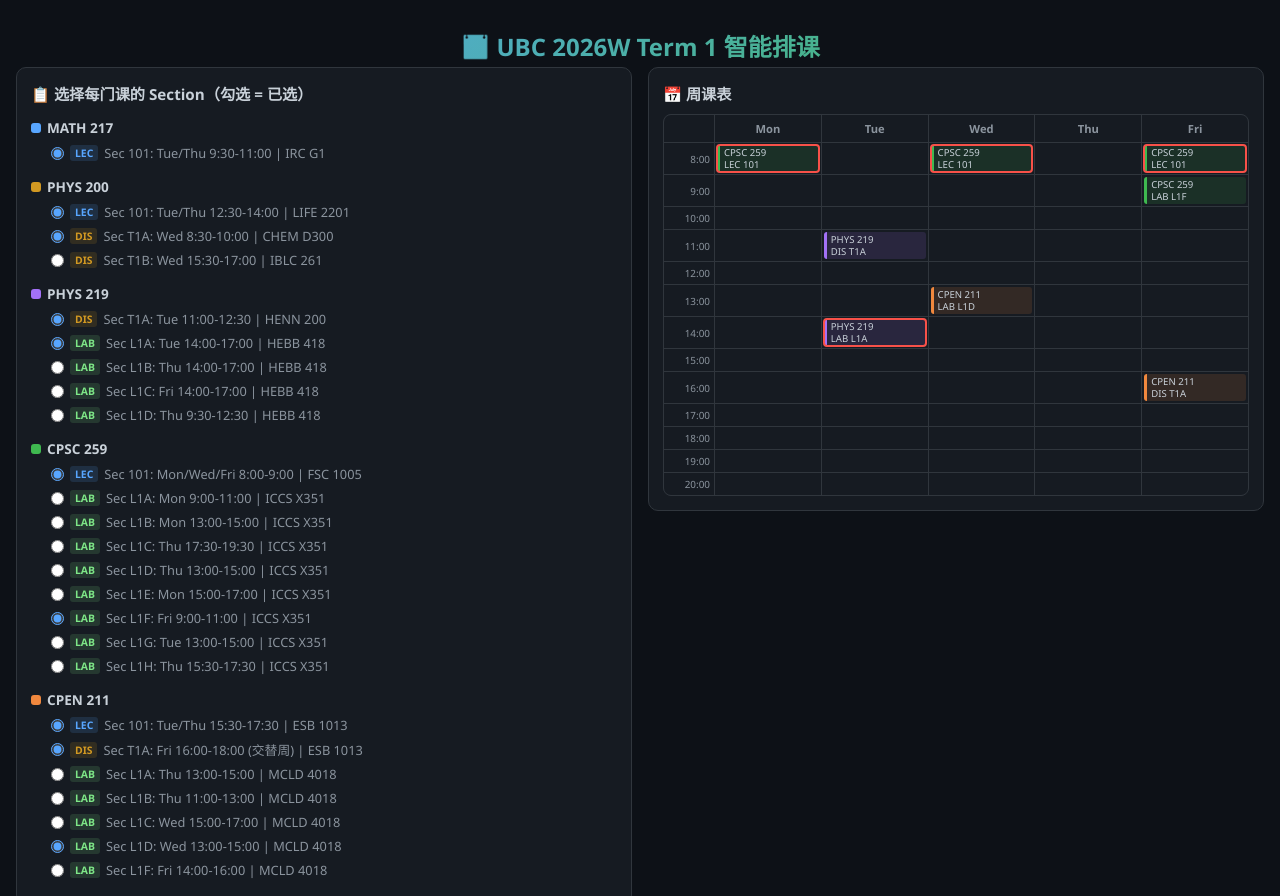
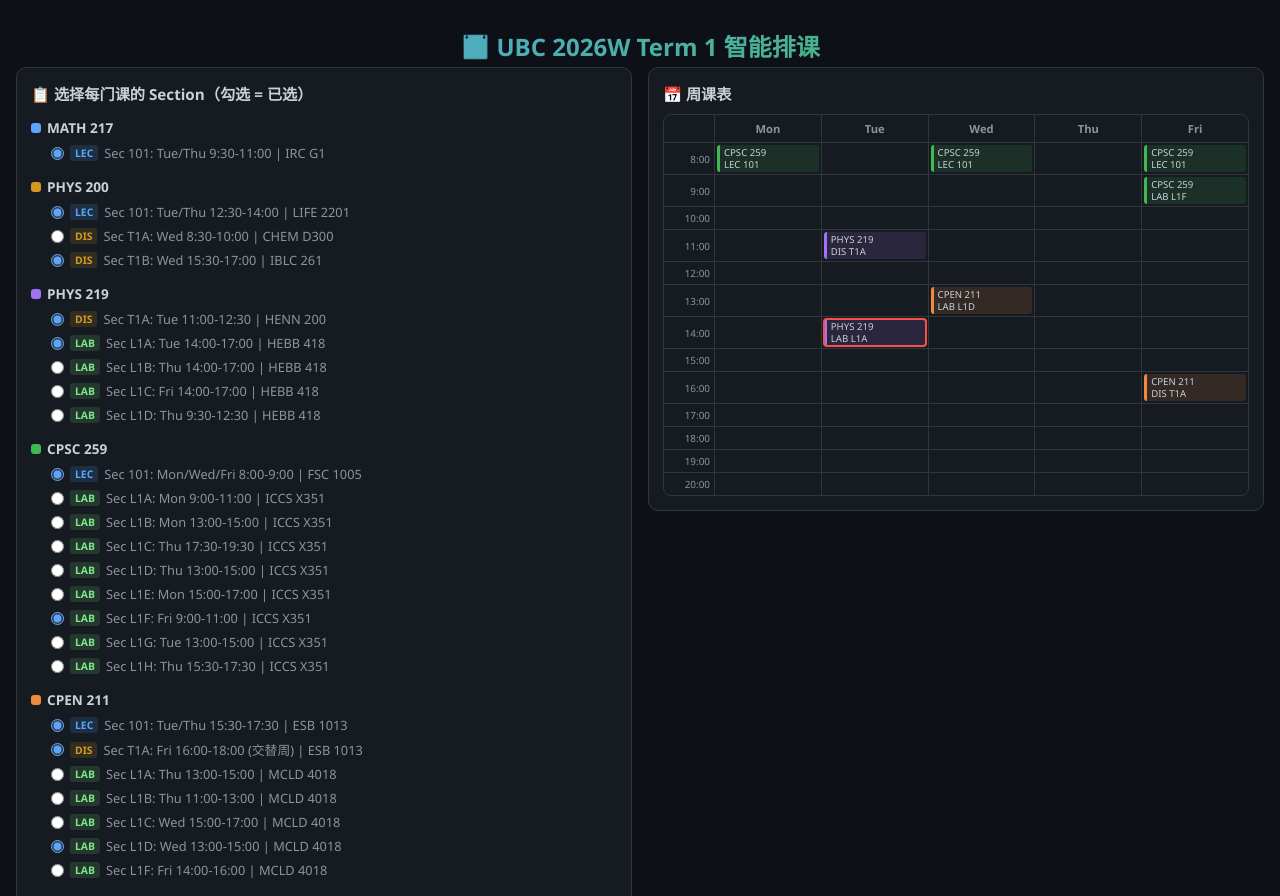
Before and after one commit to Ruoyu-zh/ubc-course-maps, a plain HTML site: page ubc_scheduler.html in a window 1280 px wide. Shown: the top 896 px of the page. Drawn offline with Linux system fonts and the light colour scheme.

Commit message:
Fix preset: use PHYS 200 T1B to avoid Wed morning conflict with CPSC 259

```diff
--- a/ubc_scheduler.html
+++ b/ubc_scheduler.html
@@ -123,7 +123,7 @@ let selected = {};
 
 // Recommended pre-selections (conflict-free)
 const PRESELECT = {
-  'PHYS 200': {'DIS': 'T1A'},
+  'PHYS 200': {'DIS': 'T1B'},
   'PHYS 219': {'LAB': 'L1A'},
   'CPSC 259': {'LAB': 'L1F'},
   'CPEN 211': {'LAB': 'L1D'},
```
